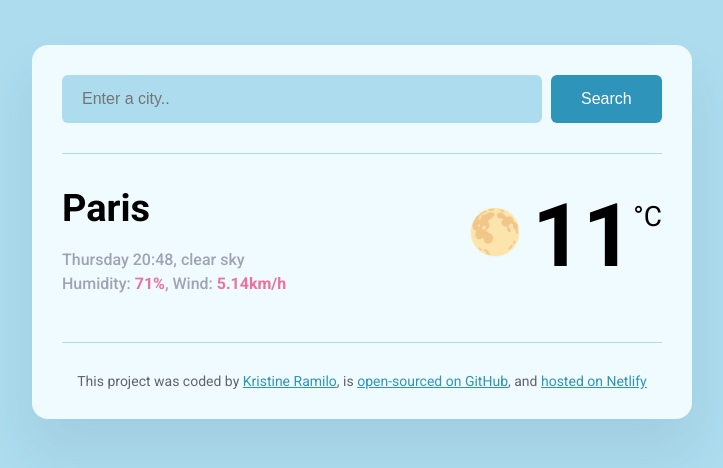
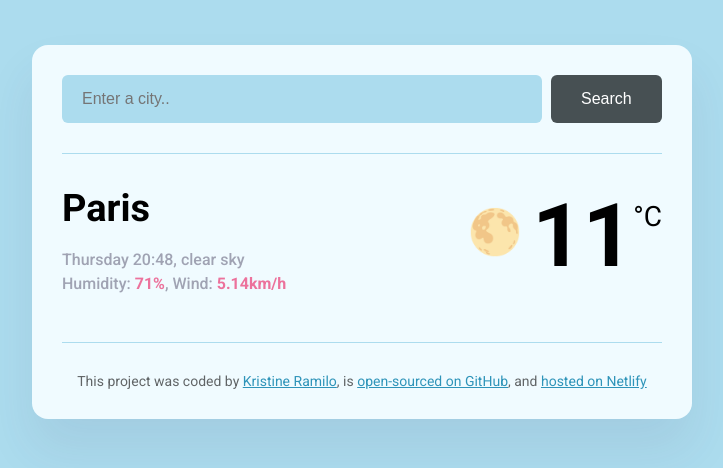
Before and after one commit to mcramileux/vanilla-weather-app, a plain HTML site: page index.html in a window 1280 px wide. Shown: the whole page, without its empty margins (278-1001 px from the left). Drawn offline with Linux system fonts and the light colour scheme.

Commit message:
Changed the colour of the search button

```diff
--- a/src/style.css
+++ b/src/style.css
@@ -30,7 +30,7 @@ header {
 }
 
 .search-form-button {
-  background: #2e94b9;
+  background: #475053;
   color: white;
   font-size: 16px;
   margin-left: 5px;
```
